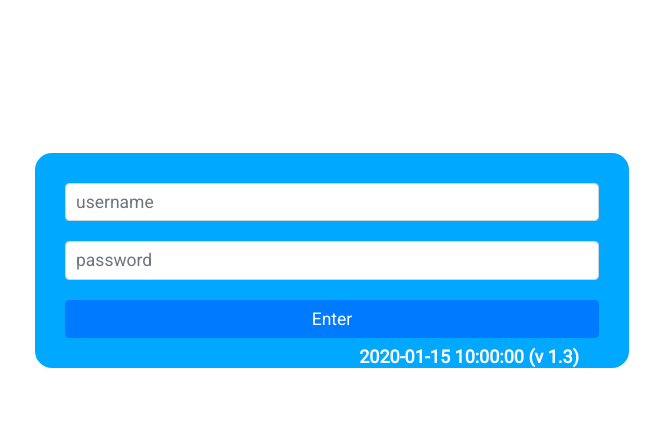
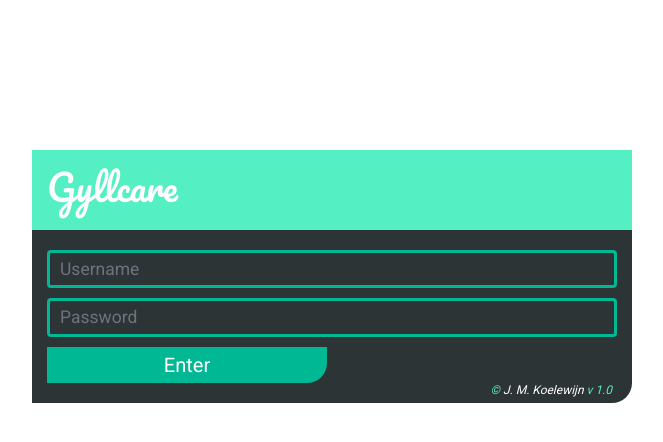
Before and after one commit to JacobusMKoelewijn/gyllcare, a Flask app: template app/templates/login.html in a window 1280 px wide. Shown: the top 442 px of the page, without its empty margins (308-971 px from the left). Run offline with Flask 2, Linux system fonts and the light colour scheme; the template is opened without the code that fills it: values that come from a table or form of the project are taken from there, most other values are stand-ins (such as "Sample title", 1, 10 or a date in 2020); data that the repository does not hold is empty; parts of the project's set-up code (start-up, migrations or seed data) failed here and were passed over; some libraries are stand-ins or nearby versions.

Commit message:
Change layout of login panel to new template

```diff
--- a/app/config.py
+++ b/app/config.py
@@ -1,4 +1,4 @@
-IN_PRODUCTION = True
+IN_PRODUCTION = False
 
 DEBUG = False
 SECRET_KEY = "WWOeeyV?cAnh"
--- a/app/static/Resources/css/queries.css
+++ b/app/static/Resources/css/queries.css
@@ -3,3 +3,5 @@
         font-size: 50%;
     }
 }
+
+/* For mobile versions */
--- a/app/static/Resources/css/style.css
+++ b/app/static/Resources/css/style.css
@@ -1,7 +1,9 @@
+/* ################ */
+/* Primary settings */
+/* ################ */
+
 :root {
   --color-background: #2d3436;
-  /* --color-background: #000000; */
-
   --color-primary: #55efc4;
   --color-secondary: #00b893;
   --color-tertiary: #00a181;
@@ -21,21 +23,13 @@
     var(--color-tertiary),
     var(--color-primary)
   );
-  /* --gradient-secondary: linear-gradient(to bottom, var(--color-background), #5e5e5e); */
 }
 
 * {
   margin: 0;
   padding: 0;
   box-sizing: border-box;
-  /* cursor: wait; */
 }
-
-/* Bootstrap override */
-
-/* .container {
-    margin: 0;
-} */
 
 html {
   overflow-y: scroll;
@@ -48,16 +42,7 @@ body {
   font-size: 20px;
   text-rendering: optimizeLegibility;
   overflow-x: hidden;
-  /* cursor: wait; */
 }
-
-/* .mouse_pointer {
-  cursor: pointer;
-} */
-
-/* .mouse_waiting {
-  cursor: wait;
-} */
 
 h1 {
   font-family: "Pacifico", cursive;
@@ -66,46 +51,57 @@ h1 {
 }
 
 h2 {
-  font-size: 90%;
+  font-size: 60%;
   color: #ffffff;
-  margin: 0px; /* temporary bootstrap override */
+  margin: 0px;
   text-align: center;
 }
 
 h3 {
   font-size: 125%;
-  /* color: #00a8ff; */
 }
 
 .container {
   margin-top: 150px;
 }
 
-.login_panel {
+/* ########### */
+/* Login panel */
+/* ########### */
+
+.app_body {
   max-width: 600px;
   margin: 0 auto;
 }
 
-.app_body {
-  /* position: relative; */
-  /* background-image: var(--gradient-primary); */
-  max-width: 600px;
-  /* max-width: 100%; */
-  margin: 0 auto;
-  /* border-radius: 20px; */
-  /* background-color: orange; */
-}
-
-.menu {
+.title_panel {
   background-color: var(--color-primary);
-  /* background-image: var(--color-primary); */
-  /* border-bottom: 3px solid var(--color-secondary); */
-  /* width: 100%; */
   height: 80px;
   padding: 15px;
 }
 
-#menu_hidden {
+.submit_button {
+  border: none;
+  padding: 3px;
+  color: #ffffff;
+  background-color: var(--color-secondary);
+  width: 50%;
+  border-bottom-right-radius: 20px;
+  justify-content: center;
+}
+
+.submit_button:hover {
+  background-color: var(--color-primary);
+  transition: background-color 0.25s ease;
+}
+
+.copyright {
+  position: absolute;
+  bottom: 5px;
+  right:20px;
+}
+
+#hidden_menu_panel {
   /* background-image: var(--gradient-secondary); */
   display: flex;
   justify-content: center;
@@ -114,9 +110,18 @@ h3 {
   /* border-bottom-right-radius: 20px; */
 }
 
-#menu_hidden:not(.active) {
+#hidden_menu_panel:not(.active) {
   display: none;
 }
+
+.main_control_panel {
+  position: relative;
+  background-color: var(--color-background);
+  padding: 10px;
+  width: 100%;
+  border-bottom-right-radius: 20px;
+}
+
 
 .button {
   cursor: pointer;
@@ -145,7 +150,7 @@ h3 {
 .schedulebutton {
   margin: 0px;
   /* padding: 0px; */
-  color:#ffffff;
+  color: #ffffff;
   font-size: 90%;
   border-left: 3px solid var(--color-secondary);
   border-right: 3px solid var(--color-secondary);
@@ -170,13 +175,6 @@ h3 {
   /* padding-bottom: 30px; */
 }
 
-.main_switch_panel_buttons {
-  position: relative;
-  background-color: var(--color-background);
-  padding: 10px;
-  width: 100%;
-  border-bottom-right-radius: 20px;
-}
 
 /* ###################### */
 /* CSS for slider buttons */
@@ -417,8 +415,6 @@ input:checked + .slider:before {
   border-bottom-right-radius: 20px;
 }
 
-
-
 #log_message {
   /* display: inline-block; */
   position: relative;
@@ -483,8 +479,6 @@ input:checked + .slider:before {
   border-radius: 20px;
 }
 
-
-
 .graph_panel {
   background-image: var(--gradient-primary);
   color: var(--color-primary);
@@ -513,20 +507,9 @@ input:checked + .slider:before {
   margin-top: 20px;
 }
 
-.login_form {
-  border: 3px solid #ffffff;
-  background-color: #00a8ff;
-  color: #0d6efd;
-  border-radius: 20px;
-  padding: 30px;
-  position: relative;
-}
 
-.version {
-  position: absolute;
-  bottom: 0px;
-  right: 50px;
-}
+
+
 
 .grey {
   color: #adb5bd;
--- a/app/static/Resources/js/vanilla.js
+++ b/app/static/Resources/js/vanilla.js
@@ -1,7 +1,7 @@
 'use strict';
 
 const mousePointer = document.querySelectorAll('.mouse_pointer');
-const menuHidden = document.querySelector('#menu_hidden');
+const menuHidden = document.querySelector('#hidden_menu_panel');
 const menuButton = document.querySelector('.toggle');
 
 const switchButtons = document.querySelectorAll('.relay_switch');
@@ -50,7 +50,7 @@ socket.on('alarm', function (msg) {
     //     alarmBlue.classList.add('hidden');
     // }, 2000);
 });
-
+// Make IIFE?
 const init = {
     retrieveStatus() {
         fetch('/status')
--- a/app/templates/base.html
+++ b/app/templates/base.html
@@ -8,7 +8,8 @@
         <link rel="preconnect" href="https://fonts.gstatic.com">
         <link href="https://fonts.googleapis.com/css2?family=Roboto&display=swap" rel="stylesheet">
         <link href="https://fonts.googleapis.com/css2?family=Pacifico&display=swap" rel="stylesheet">
-        <link rel="stylesheet" href="https://cdn.jsdelivr.net/npm/bootstrap@4.5.3/dist/css/bootstrap.min.css" integrity="sha384-TX8t27EcRE3e/ihU7zmQxVncDAy5uIKz4rEkgIXeMed4M0jlfIDPvg6uqKI2xXr2" crossorigin="anonymous">
+        <!-- <link rel="stylesheet" href="https://cdn.jsdelivr.net/npm/bootstrap@4.5.3/dist/css/bootstrap.min.css" integrity="sha384-TX8t27EcRE3e/ihU7zmQxVncDAy5uIKz4rEkgIXeMed4M0jlfIDPvg6uqKI2xXr2" crossorigin="anonymous"> -->
+        <link rel="stylesheet" href="https://cdn.jsdelivr.net/npm/bootstrap@4.6.1/dist/css/bootstrap.min.css" integrity="sha384-zCbKRCUGaJDkqS1kPbPd7TveP5iyJE0EjAuZQTgFLD2ylzuqKfdKlfG/eSrtxUkn" crossorigin="anonymous">
         <link rel="stylesheet" href="{{ url_for('static', filename='Resources/css/style.css') }}"/>
         <link rel="stylesheet" href="{{ url_for('static', filename='Resources/css/queries.css') }}"/>
         <title>Gyllcare</title>
--- a/app/templates/gyllcare.html
+++ b/app/templates/gyllcare.html
@@ -10,12 +10,12 @@
 
 
 
-                <div class="menu">
+                <div class="title_panel">
                     <h1 style="float: left">Gyllcare</h1>
                     <ion-icon class="toggle", style="color:#ffffff; font-size: 270%; float: right; cursor: pointer;", name="menu-outline"></ion-icon>
                 </div>
 
-                <div id="menu_hidden">
+                <div id="hidden_menu_panel">
                     <div class='button' id="clean_aq"><h2 style="font-size: 80%">Clean aquarium</h2></div>
 
                     <div class='button' id="send_log"><h2 style="font-size: 80%">Send log</h2></div>
@@ -29,7 +29,7 @@
                     <a style="text-decoration: none" class='button' href="{{ url_for('main.logout') }}"><h2 style="font-size: 80%">Log out</h2></a>
                 </div>
 
-                <div class="main_switch_panel_buttons">
+                <div class="main_control_panel">
 
                     <div class="overlay hidden">
                         <div id="spinner" class="lds-spinner"><div></div><div></div><div></div><div></div><div></div><div></div><div></div><div></div><div></div><div></div><div></div><div></div></div>
--- a/app/templates/login.html
+++ b/app/templates/login.html
@@ -5,20 +5,28 @@
 <div class="container">
   <div class="row">
     <div class="col">
-          <div class="login_panel">
-            <form class="login_form" action="{{ url_for('main.index') }}" method="POST" novalidate>
+      <div class="app_body">
+        <div class="title_panel">
+          <h1 style="float: left">Gyllcare</h1>
+        </div>
+        <div class="main_control_panel">
+          <form style="padding: 10px" action="{{ url_for('main.index') }}" method="POST" novalidate>
 
             {{ form.csrf_token }}
 
-                <div class="form-group">
-                    {{ form.name(class_="form-control form-control-sm", placeholder="username", id="name") }}
+            <div class="form-row">
+              {{ form.name(class_="form-control form-control-sm shadow-none", placeholder="Username", id="name",
+              style="background-color: #2d3436; border: solid 3px #00b893; color: #55efc4;") }}
             </div>
-                <div class="form-group">
-                    {{ form.password(class_="form-control form-control-sm", placeholder="password", id="password", type="password") }}
+            <div style="margin-top: 10px" class="form-row">
+              {{ form.password(class_="form-control form-control-sm shadow-none", placeholder="Password", id="password",
+              style="background-color: #2d3436; border: solid 3px #00b893; color: #55efc4", type="password") }}
             </div>
-                <button type="submit" class="btn btn-primary btn-sm btn-block">Enter</button>
-                <h2 class="version"><strong>{{ time }} (v {{ version }})</strong></h2>
+            <button style="margin-top: 10px" type="submit" class="form-row submit_button">Enter</button>
+            <h2 class="copyright"><em><span style="color: #55efc4">&#169;</span> J. M. Koelewijn <span
+                style="color: #55efc4">v 1.0</span></em></h2>
           </form>
+        </div>
       </div>
     </div>
   </div>
--- a/gyllcare.py
+++ b/gyllcare.py
@@ -7,15 +7,15 @@ from app import create_app
 from app.main.extensions import socketio
 from app.config import IN_PRODUCTION
 
-
+# Add infor regarding gunicorn and apache etc.
 # Initiate finalizatin of project.
 # print(IN_DEVELOPMENT_MODE)
 
-# When using Apache2
-# app = create_app()
+
 
 if not IN_PRODUCTION:
     if __name__ == '__main__':
+        app = create_app()
         socketio.run(app)
         print("Starting in development mode.")
 
```
Lines whose indentation alone changed are shown as unchanged.
